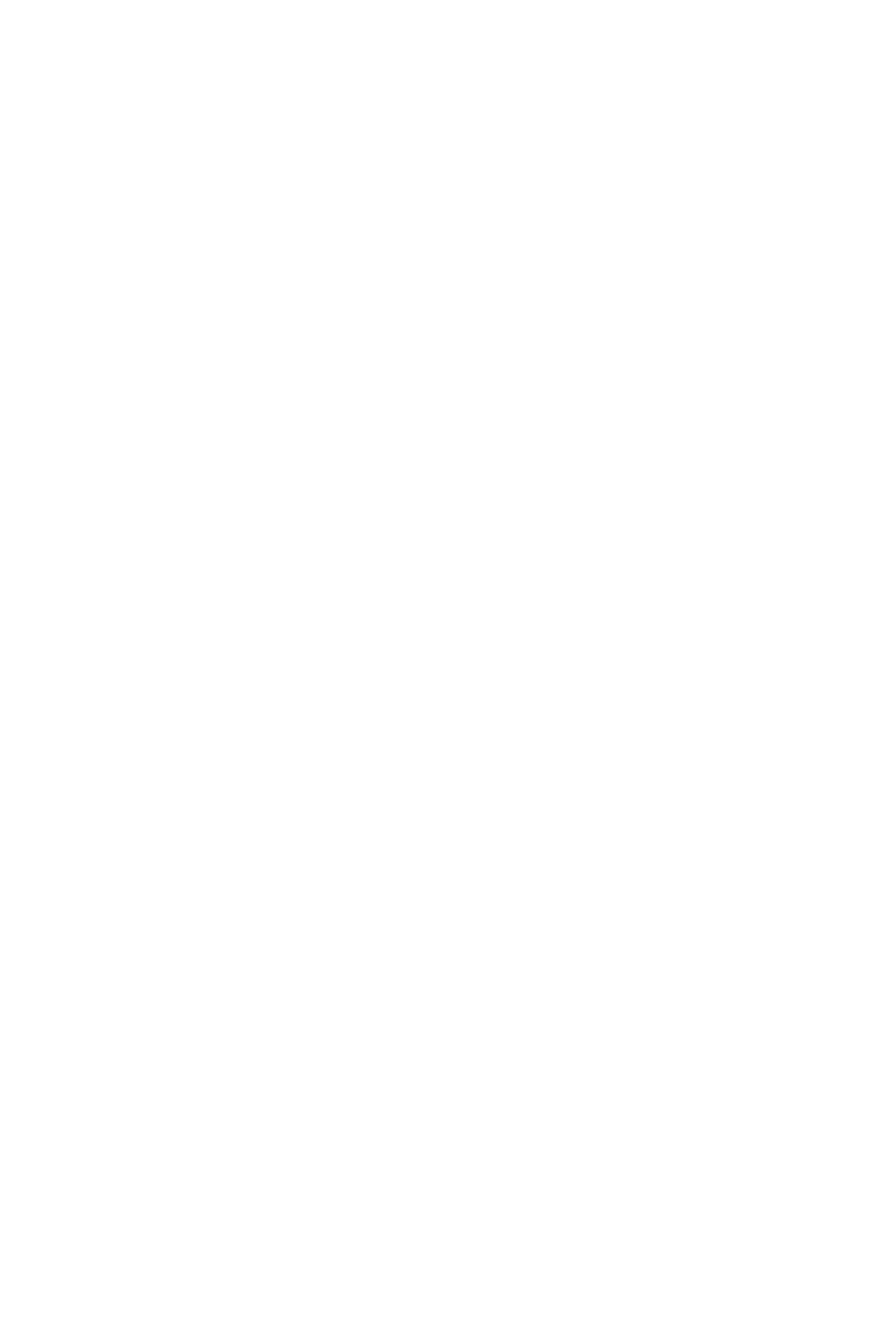
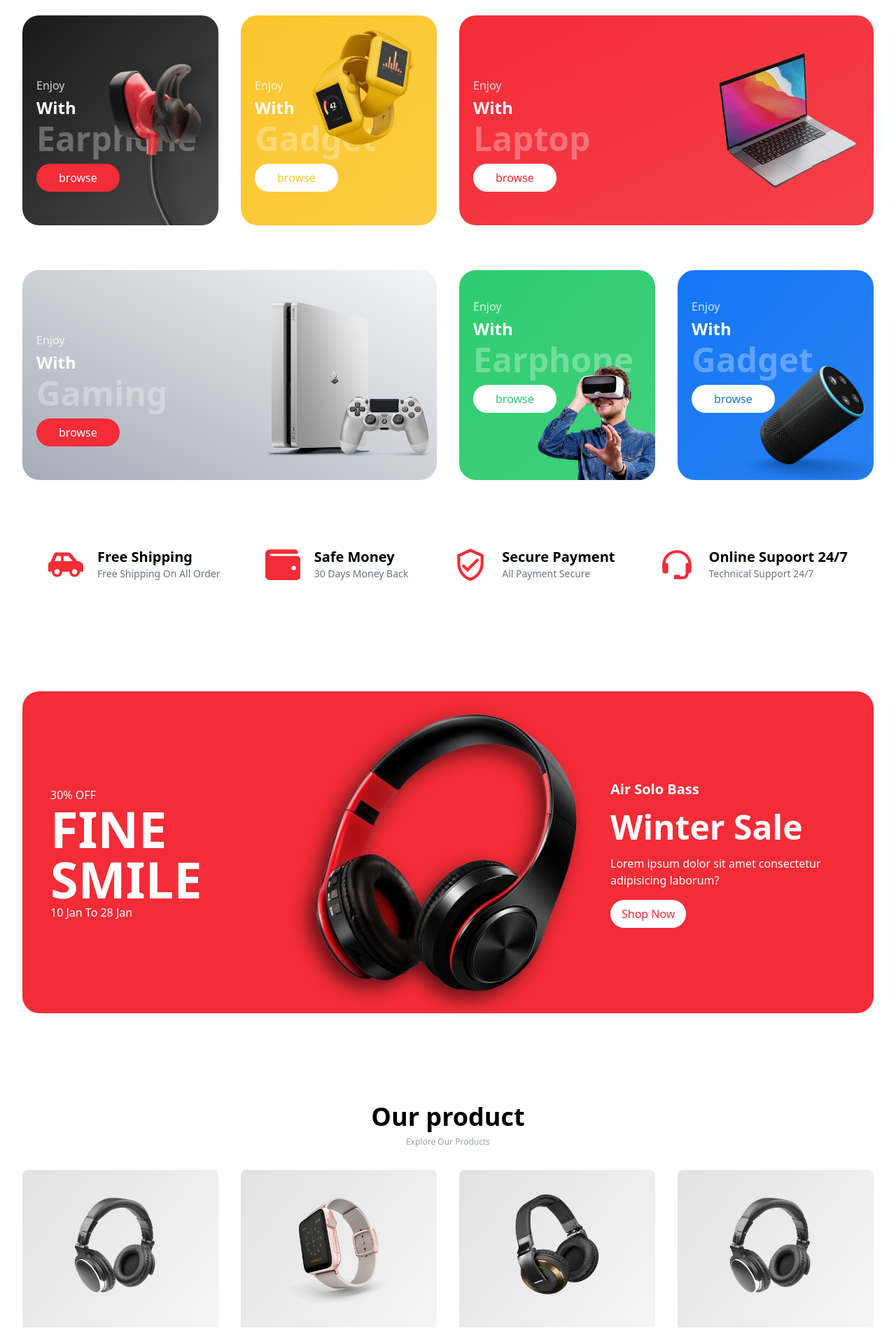
Before and after one commit to d3sc/e-commerce-react-postgres, a React (Vite) app in the folder frontend/: page / in a window 1280 px wide. Shown: the part 760-2665 px from the top of the page at 70% size. Before the commit the page ends 800 px from the top, so only its background shows below. Built offline with nearby package versions, Linux system fonts and the light colour scheme; no server answers.

Commit message:
add: continus design frontend

```diff
--- /dev/null
+++ b/frontend/src/assets/data.js
@@ -0,0 +1,42 @@
+export const dataProduct = [
+  {
+    image: "/product/p-1.jpg",
+    text: "laptops TUF",
+    price: "$899",
+  },
+  {
+    image: "/product/p-2.jpg",
+    text: "laptops ROG",
+    price: "$1099",
+  },
+  {
+    image: "/product/p-3.jpg",
+    text: "laptops MSI",
+    price: "$999",
+  },
+  {
+    image: "/product/p-4.jpg",
+    text: "laptops Alienware",
+    price: "$1299",
+  },
+  {
+    image: "/product/p-5.jpg",
+    text: "laptops Razer",
+    price: "$1199",
+  },
+  {
+    image: "/product/p-6.jpg",
+    text: "laptops Predator",
+    price: "$1399",
+  },
+  {
+    image: "/product/p-7.jpg",
+    text: "laptops Aspire",
+    price: "$899",
+  },
+  {
+    image: "/product/p-8.jpg",
+    text: "laptops Nitro",
+    price: "$999",
+  },
+];
--- /dev/null
+++ b/frontend/src/components/home/Banner.jsx
@@ -0,0 +1,36 @@
+import React from "react";
+
+export default function Banner() {
+  return (
+    <div className="container py-16">
+      <div className="w-full h-auto lg:h-[460px] py-8 px-2 bg-primary rounded-3xl grid grid-cols-1 md:grid-cols-3 items-center relative">
+        <div className="container">
+          <p className="uppercase text-white">30% off</p>
+          <h2 className="uppercase text-4xl lg:text-7xl text-white font-bold">
+            Fine Smile
+          </h2>
+          <h4 className="capitalize text-white"> 10 jan to 28 jan</h4>
+        </div>
+        <img
+          src="/hero/headphone.png"
+          alt="hero"
+          className="scale-75 lg:scale-110 mx-auto drop-shadow-[-10px_10px_12px_rgba(0,0,0,.6)] object-cover"
+        />
+        <div className="grid gap-4 text-start items-start p-8">
+          <h3 className="text-xl font-bold text-white">Air Solo Bass</h3>
+          <h2 className="capitalize text-3xl lg:text-5xl text-white font-bold">
+            Winter Sale
+          </h2>
+          <p className="text-white">
+            Lorem ipsum dolor sit amet consectetur adipisicing laborum?
+          </p>
+          <div className="">
+            <button className="py-2 px-4 rounded-full bg-white text-primary hover:scale-105 duration-300">
+              Shop Now
+            </button>
+          </div>
+        </div>
+      </div>
+    </div>
+  );
+}
--- /dev/null
+++ b/frontend/src/components/home/Category.jsx
@@ -0,0 +1,134 @@
+import Image1 from "/category/earphone.png";
+import Image2 from "/category/watch.png";
+import Image3 from "/category/macbook.png";
+import Image4 from "/category/gaming.png";
+import Image5 from "/category/vr.png";
+import Image6 from "/category/speaker.png";
+import SubCategory from "./Shared/SubCategory";
+
+import { FaCarSide, FaWallet } from "react-icons/fa";
+import { BiSupport } from "react-icons/bi";
+import { MdOutlineVerifiedUser } from "react-icons/md";
+
+const subCategoryData = [
+  {
+    icon: FaCarSide,
+    text1: "Free Shipping",
+    text2: "Free Shipping On All Order",
+  },
+  {
+    icon: FaWallet,
+    text1: "Safe Money",
+    text2: "30 Days Money Back",
+  },
+  {
+    icon: MdOutlineVerifiedUser,
+    text1: "Secure Payment",
+    text2: "All Payment Secure",
+  },
+  {
+    icon: BiSupport,
+    text1: "Online Supoort 24/7",
+    text2: "Technical Support 24/7",
+  },
+];
+
+export default function Category() {
+  return (
+    <div className="container py-7">
+      <div className="py-8 sm:grid flex flex-col sm:grid-cols-2 lg:grid-cols-4 gap-8">
+        <div className="w-auto h-[300px] bg-gradient-to-br from-black/90 to-black/70 dark:from-black dark:to-black/95 rounded-3xl flex justify-center items-start flex-col gap-1 px-5 pt-10 capitalize relative overflow-hidden">
+          <p className="text-white/80">enjoy</p>
+
+          <p className="text-2xl text-white font-bold">With</p>
+          <h3 className="text-5xl font-bold text-white/30">Earphone</h3>
+          <button className="bg-primary py-2 px-8 rounded-full text-white mt-2 hover:scale-105 duration-300 z-40">
+            browse
+          </button>
+          <img
+            src={Image1}
+            alt="earphone"
+            className="absolute -bottom-2 -right-2 w-3/4 sm:w-auto z-30"
+          />
+        </div>
+        <div className="w-auto h-[300px] bg-gradient-to-br from-brandYellow to-brandYellow/90 rounded-3xl flex justify-center items-start flex-col gap-1 px-5 pt-10 capitalize relative overflow-hidden">
+          <p className="text-white/80">enjoy</p>
+
+          <p className="text-2xl text-white font-bold">With</p>
+          <h3 className="text-5xl font-bold text-white/30">gadget</h3>
+          <button className="bg-white py-2 px-8 rounded-full text-brandYellow mt-2 hover:scale-105 duration-300">
+            browse
+          </button>
+          <img
+            src={Image2}
+            alt="earphone"
+            className="absolute translate-x-2/3 translate-y-2/4 bottom-2/3 right-2/4 w-3/4 sm:w-auto z-30"
+          />
+        </div>
+        <div className="col-span-2 w-auto h-[300px] bg-gradient-to-br from-primary to-primary/90 rounded-3xl flex justify-center items-start flex-col gap-1 px-5 pt-10 capitalize relative overflow-hidden ">
+          <p className="text-white/80">enjoy</p>
+
+          <p className="text-2xl text-white font-bold">With</p>
+          <h3 className="text-5xl font-bold text-white/30">Laptop</h3>
+          <button className="bg-white py-2 px-8 rounded-full text-primary mt-2 hover:scale-105 duration-300">
+            browse
+          </button>
+          <img
+            src={Image3}
+            alt="earphone"
+            className="absolute bottom-8 right-2 z-30 w-3/5 sm:w-2/5"
+          />
+        </div>
+      </div>
+      <div className="py-8 sm:grid flex flex-col sm:grid-cols-2 lg:grid-cols-4 gap-8">
+        <div className="col-span-2 w-auto h-[300px] bg-gradient-to-tr from-gray-400/90 to-gray-100 rounded-3xl flex justify-center items-start flex-col gap-1 px-5 pt-10 capitalize relative overflow-hidden ">
+          <p className="text-white/80">enjoy</p>
+
+          <p className="text-2xl text-white font-bold">With</p>
+          <h3 className="text-5xl font-bold text-white/30">Gaming</h3>
+          <button className="bg-primary py-2 px-8 rounded-full text-white mt-2 hover:scale-105 duration-300">
+            browse
+          </button>
+          <img
+            src={Image4}
+            alt="earphone"
+            className="absolute bottom-8 right-2 z-30 w-3/5 sm:w-2/5"
+          />
+        </div>
+        <div className="w-auto h-[300px] bg-gradient-to-br from-brandGreen to-brandGreen/90 rounded-3xl flex justify-start items-start flex-col gap-1 px-5 pt-10 capitalize relative overflow-hidden">
+          <p className="text-white/80">enjoy</p>
+
+          <p className="text-2xl text-white font-bold">With</p>
+          <h3 className="text-5xl font-bold text-white/30">earphone</h3>
+          <button className="bg-white py-2 px-8 rounded-full text-brandGreen mt-2 hover:scale-105 duration-300 z-40">
+            browse
+          </button>
+          <img
+            src={Image5}
+            alt="earphone"
+            className="absolute bottom-0 -right-4 z-30 w-3/4 sm:w-4/6"
+          />
+        </div>
+        <div className="w-auto h-[300px] bg-gradient-to-br from-brandBlue to-brandBlue/90 rounded-3xl flex justify-start items-start flex-col gap-1 px-5 pt-10 capitalize relative overflow-hidden">
+          <p className="text-white/80">enjoy</p>
+
+          <p className="text-2xl text-white font-bold">With</p>
+          <h3 className="text-5xl font-bold text-white/30">gadget</h3>
+          <button className="bg-white py-2 px-8 rounded-full text-brandBlue mt-2 hover:scale-105 duration-300 z-40">
+            browse
+          </button>
+          <img
+            src={Image6}
+            alt="earphone"
+            className="absolute bottom-0 right-0 w-3/4 sm:w-4/6 z-30"
+          />
+        </div>
+      </div>
+      <div className="flex justify-start sm:justify-center items-center py-16 flex-wrap gap-16">
+        {subCategoryData.map((data, index) => (
+          <SubCategory icon={data.icon} text1={data.text1} text2={data.text2} />
+        ))}
+      </div>
+    </div>
+  );
+}
--- a/frontend/src/components/home/Hero.jsx
+++ b/frontend/src/components/home/Hero.jsx
@@ -41,6 +41,7 @@ export default function Hero() {
     cssEase: "ease-in-out",
     pauseOnHover: false,
     pauseOnFocus: true,
+    arrows: false,
   };
   return (
     <div className="container">
--- /dev/null
+++ b/frontend/src/components/home/Products.jsx
@@ -0,0 +1,24 @@
+import Image1 from "/product/p-1.jpg";
+import { dataProduct } from "../../assets/data.js";
+import ProductCard from "./Shared/ProductCard.jsx";
+
+export default function Products() {
+  return (
+    <div className="container py-16">
+      <div className="text-center grid gap-2 mb-8">
+        <h1 className="text-4xl dark:text-white font-bold">Our product</h1>
+        <p className="text-xs text-gray-400">Explore Our Products</p>
+      </div>
+      <div className="grid grid-cols-1 sm:grid-cols-2 lg:grid-cols-4 gap-8 overflow-hidden">
+        {dataProduct.map((item, index) => (
+          <ProductCard
+            key={index}
+            image={item.image}
+            text={item.text}
+            price={item.price}
+          />
+        ))}
+      </div>
+    </div>
+  );
+}
--- /dev/null
+++ b/frontend/src/components/home/Shared/ProductCard.jsx
@@ -0,0 +1,13 @@
+import React from "react";
+
+export default function ProductCard({ image, text, price }) {
+  return (
+    <div>
+      <div className="rounded-lg overflow-hidden grid gap-1">
+        <img src={image} alt="image" />
+        <p className="font-bold">{text}</p>
+        <p className="font-bold">{price}</p>
+      </div>
+    </div>
+  );
+}
--- /dev/null
+++ b/frontend/src/components/home/Shared/SubCategory.jsx
@@ -0,0 +1,13 @@
+export default function SubCategory({ icon, text1, text2 }) {
+  return (
+    <div className="flex gap-5">
+      {/* <FaCarSide size={50} className="text-primary" /> */}
+      {icon({ size: 50, className: "text-primary" })}
+
+      <div className="">
+        <h3 className="text-xl font-bold dark:text-white">{text1}</h3>
+        <p className="text-sm text-gray-500">{text2}</p>
+      </div>
+    </div>
+  );
+}
--- a/frontend/src/pages/Home.jsx
+++ b/frontend/src/pages/Home.jsx
@@ -1,12 +1,18 @@
 import React from "react";
 import Navbar from "../components/home/Navbar/Navbar";
 import Hero from "../components/home/Hero";
+import Category from "../components/home/Category";
+import Banner from "../components/home/Banner";
+import Products from "../components/home/Products";
 
 export default function Home() {
   return (
-    <div>
+    <div className="dark:bg-[#111827]">
       <Navbar />
       <Hero />
+      <Category />
+      <Banner />
+      <Products />
     </div>
   );
 }
```
Also changed, not shown: frontend/public/product/p-6.jpg (renamed from frontend/public/product/p-9.jpg), frontend/public/product/p-8.jpg (added).
